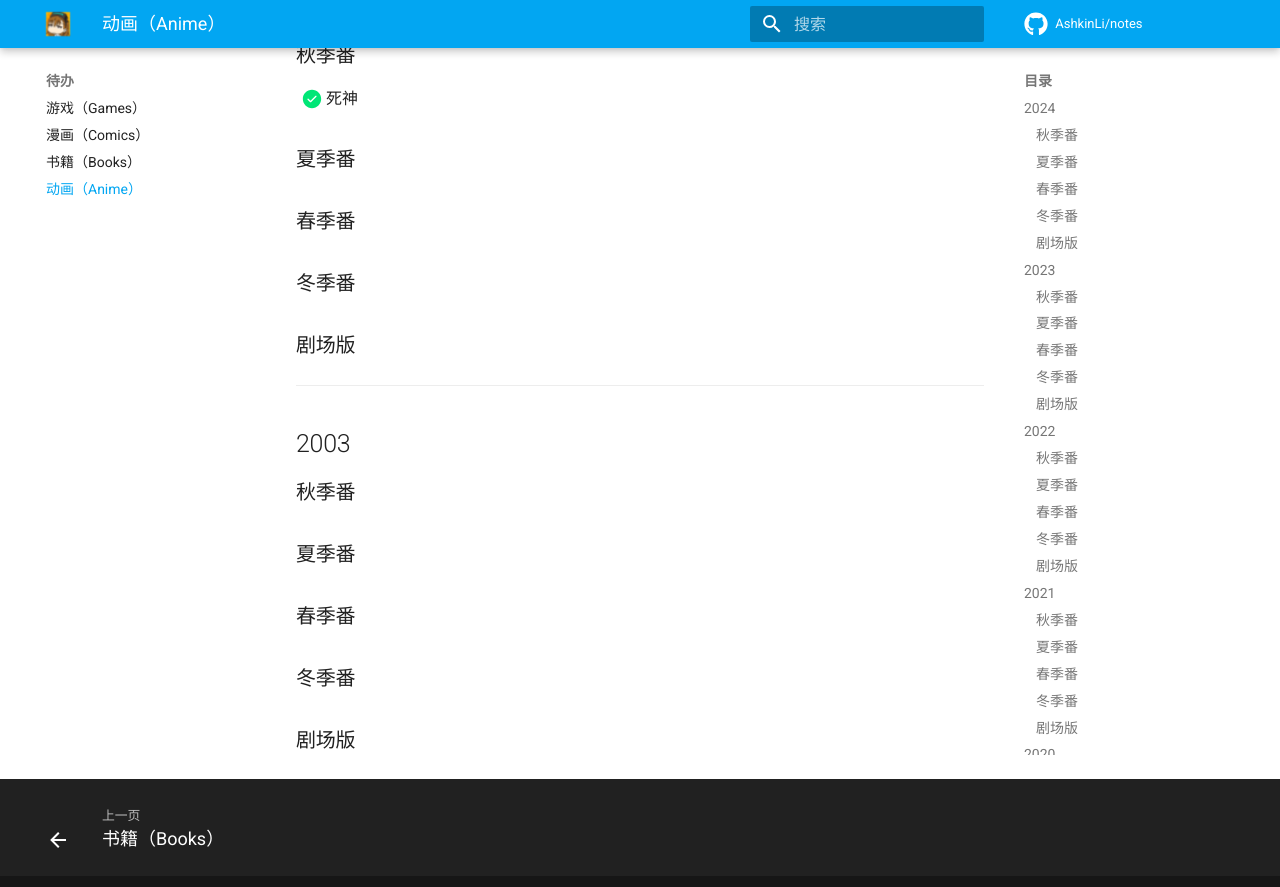
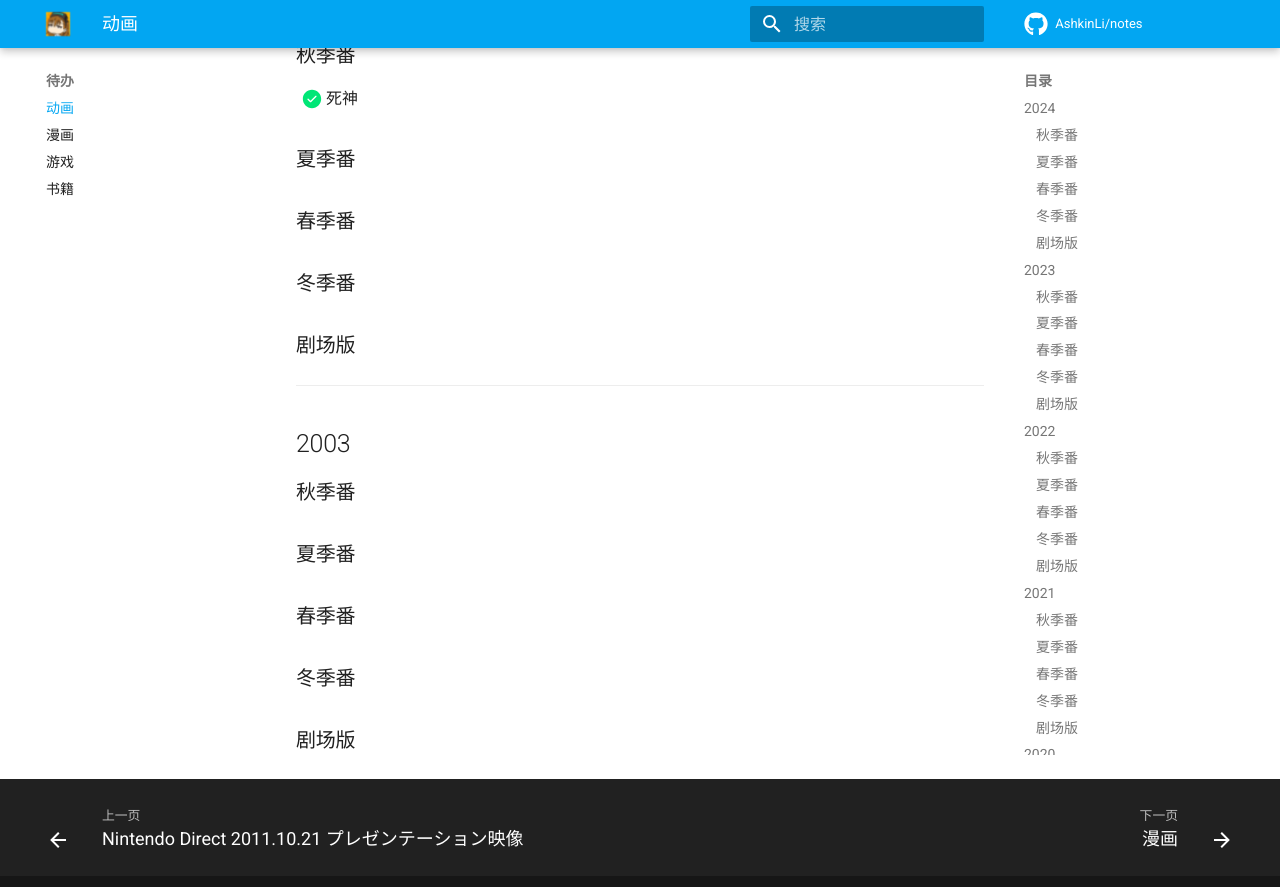
Before and after one commit to AshkinLi/notes, an MkDocs documentation site: the page built from docs/todo/animes.md, in a window 1280 px wide and 900 px high, scrolled down 25550 px. Shown: the top 887 px of the window. Built offline with MkDocs 1.6.1 and Material for MkDocs 9.7.7, drawn with Linux system fonts in a browser that asks for light colours; plug-ins that fetch from the network failed and are left out; comment, search, counter and statistics services are not loaded.

Commit message:
Synchronized in 2024-09-13 18:28:11

```diff
--- a/docs/todo/anime.md
+++ b/docs/todo/animes.md
@@ -1,5 +1,5 @@
 ---
-title: 动画（Anime）
+title: 动画
 tags:
   - 列表
 ---
@@ -292,7 +292,7 @@ tags:
 - [ ] JOJO 的奇妙冒险 黄金之风
 - [ ] 妖精的尾巴 Final Series
 - [ ] 东京食尸鬼:re 2 期
-- [ ] 关于我转生变成史莱姆这档事
+- [x] 关于我转生变成史莱姆这档事
 - [x] 青春猪头少年不会梦到兔女郎学姐
 - [x] 哥布林杀手
 - [ ] 逆转裁判 对这个“真实”有异议! Season2
--- a/docs/todo/books.md
+++ b/docs/todo/books.md
@@ -1,5 +1,5 @@
 ---
-title: 书籍（Books）
+title: 书籍
 tags:
   - 列表
 ---
--- a/docs/todo/comics.md
+++ b/docs/todo/comics.md
@@ -1,5 +1,5 @@
 ---
-title: 漫画（Comics）
+title: 漫画
 tags:
   - 列表
 ---
--- a/docs/todo/games.md
+++ b/docs/todo/games.md
@@ -1,5 +1,5 @@
 ---
-title: 游戏（Games）
+title: 游戏
 tags:
   - 列表
 ---
```
Also changed, not shown: docs/todo/.pages (added).
